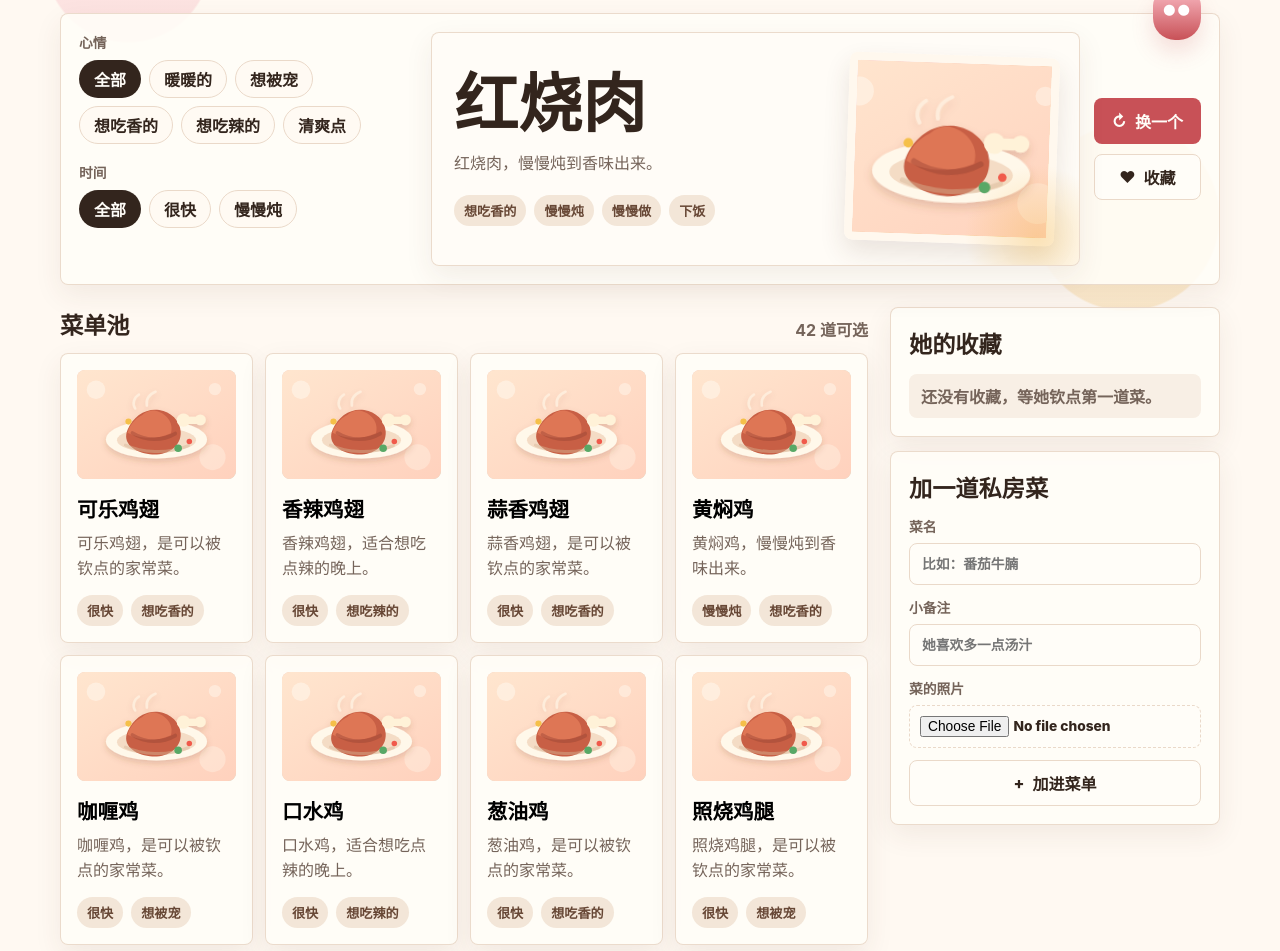
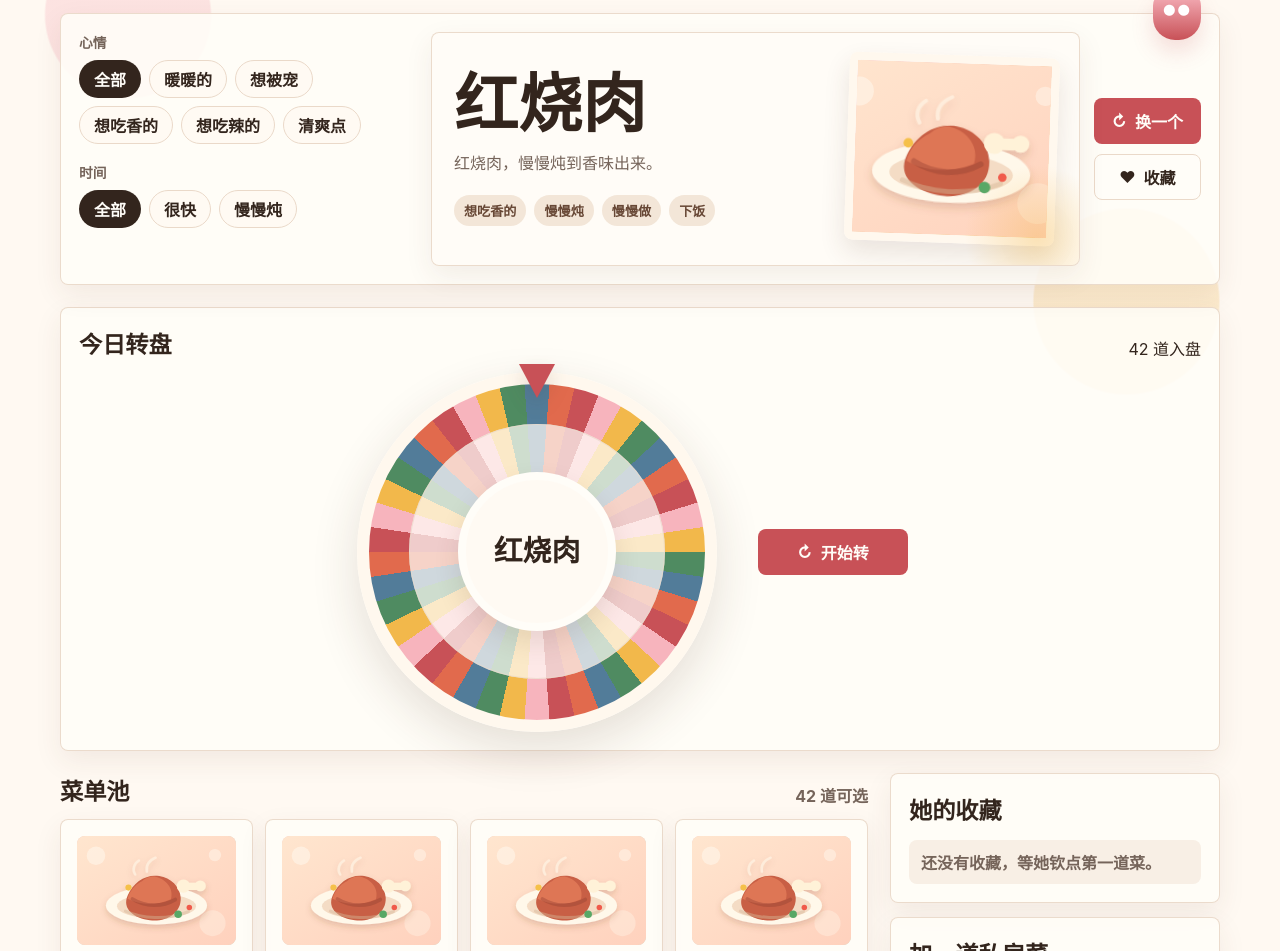
Before and after one commit to choclitmilc/dinner-picker, a plain HTML site: page index.html in a window 1280 px wide. Shown: the part 558-1509 px from the top of the page. Drawn offline with Linux system fonts and the light colour scheme.

Commit message:
Add dinner decision wheel

```diff
--- a/app.js
+++ b/app.js
@@ -91,9 +91,16 @@ const dishGrid = document.querySelector("#dishGrid");
 const dishCount = document.querySelector("#dishCount");
 const favoriteButton = document.querySelector("#favoriteButton");
 const surpriseButton = document.querySelector("#surpriseButton");
+const dishWheel = document.querySelector("#dishWheel");
+const wheelCount = document.querySelector("#wheelCount");
+const wheelResult = document.querySelector("#wheelResult");
+const spinWheelButton = document.querySelector("#spinWheelButton");
 const favoriteList = document.querySelector("#favoriteList");
 const dishForm = document.querySelector("#dishForm");
 const dishPhoto = document.querySelector("#dishPhoto");
+const wheelColors = ["#c85157", "#f7b4bd", "#f2b84b", "#4f8b61", "#527c99", "#e16a4d"];
+let wheelRotation = 0;
+let wheelSpinning = false;
 
 function slugify(value) {
   return Array.from(value)
@@ -184,6 +191,54 @@ function pickRandomDish() {
   const pool = getFilteredDishes();
   selectedDish = pool[Math.floor(Math.random() * pool.length)] ?? getAllDishes()[0];
   render();
+}
+
+function buildWheelBackground(dishes) {
+  const step = 360 / dishes.length;
+  const slices = dishes.map((dish, index) => {
+    const color = wheelColors[index % wheelColors.length];
+    const start = (index * step).toFixed(3);
+    const end = ((index + 1) * step).toFixed(3);
+    return `${color} ${start}deg ${end}deg`;
+  });
+  return `conic-gradient(from -90deg, ${slices.join(", ")})`;
+}
+
+function renderWheel() {
+  const dishes = getAllDishes();
+  dishWheel.style.background = buildWheelBackground(dishes);
+  dishWheel.style.transform = `rotate(${wheelRotation}deg)`;
+  wheelCount.textContent = `${dishes.length} ${u("\\u9053\\u5165\\u76d8")}`;
+  wheelResult.textContent = selectedDish?.name ?? u("\\u7b49\\u4e00\\u9053\\u83dc");
+}
+
+function spinWheel() {
+  if (wheelSpinning) return;
+
+  const dishes = getAllDishes();
+  const winnerIndex = Math.floor(Math.random() * dishes.length);
+  const winner = dishes[winnerIndex];
+  const step = 360 / dishes.length;
+  const sliceCenter = winnerIndex * step + step / 2;
+  const currentNormalized = ((wheelRotation % 360) + 360) % 360;
+  const targetAtPointer = 360 - sliceCenter;
+  const extraTurns = 360 * 6;
+  const delta = extraTurns + ((targetAtPointer - currentNormalized + 360) % 360);
+
+  wheelSpinning = true;
+  spinWheelButton.disabled = true;
+  wheelResult.textContent = u("\\u8f6c\\u8d77\\u6765");
+  wheelRotation += delta;
+  dishWheel.style.transform = `rotate(${wheelRotation}deg)`;
+
+  window.setTimeout(() => {
+    selectedDish = winner;
+    wheelResult.textContent = winner.name;
+    wheelSpinning = false;
+    spinWheelButton.disabled = false;
+    render();
+    featuredDish.scrollIntoView({ behavior: "smooth", block: "center" });
+  }, 4300);
 }
 
 function renderFilterButtons(target, options, key) {
@@ -322,6 +377,7 @@ function render() {
   renderFilterButtons(moodFilters, moodOptions, "mood");
   renderFilterButtons(timeFilters, timeOptions, "time");
   renderFeaturedDish();
+  renderWheel();
   renderDishGrid();
   renderFavorites();
 }
@@ -329,5 +385,6 @@ function render() {
 surpriseButton.addEventListener("click", pickRandomDish);
 favoriteButton.addEventListener("click", toggleFavorite);
 dishForm.addEventListener("submit", addCustomDish);
+spinWheelButton.addEventListener("click", spinWheel);
 
 pickRandomDish();
--- a/index.html
+++ b/index.html
@@ -4,7 +4,7 @@
     <meta charset="UTF-8" />
     <meta name="viewport" content="width=device-width, initial-scale=1.0" />
     <title>&#25903;&#23567;&#23567;&#22823;&#29579;&#20170;&#22825;&#24819;&#21507;&#20160;&#20040;&#65311;</title>
-    <link rel="stylesheet" href="styles.css?v=classic-1" />
+    <link rel="stylesheet" href="styles.css?v=wheel-1" />
   </head>
   <body>
     <main class="app-shell">
@@ -60,6 +60,26 @@
         </div>
       </section>
 
+      <section class="wheel-panel" aria-labelledby="wheel-title">
+        <div class="section-heading">
+          <h2 id="wheel-title">&#20170;&#26085;&#36716;&#30424;</h2>
+          <span id="wheelCount"></span>
+        </div>
+        <div class="wheel-layout">
+          <div class="wheel-stage">
+            <div class="wheel-pointer" aria-hidden="true"></div>
+            <div class="dish-wheel" id="dishWheel" aria-hidden="true"></div>
+            <div class="wheel-center">
+              <strong id="wheelResult">&#31561;&#19968;&#36947;&#33756;</strong>
+            </div>
+          </div>
+          <button class="primary-button wheel-button" id="spinWheelButton" type="button">
+            <span aria-hidden="true">&circlearrowright;</span>
+            &#24320;&#22987;&#36716;
+          </button>
+        </div>
+      </section>
+
       <section class="content-grid">
         <div class="dish-section">
           <div class="section-heading">
@@ -101,6 +121,6 @@
       </footer>
     </main>
 
-    <script src="app.js?v=classic-1"></script>
+    <script src="app.js?v=wheel-1"></script>
   </body>
 </html>
--- a/styles.css
+++ b/styles.css
@@ -220,6 +220,7 @@ h1 {
 }
 
 .decision-panel,
+.wheel-panel,
 .mini-panel,
 .featured-dish,
 .dish-card {
@@ -403,6 +404,84 @@ h1 {
   margin-top: 22px;
 }
 
+.wheel-panel {
+  margin-top: 22px;
+  padding: 18px;
+}
+
+.wheel-layout {
+  display: grid;
+  grid-template-columns: minmax(260px, 360px) minmax(180px, auto);
+  align-items: center;
+  justify-content: center;
+  gap: 26px;
+}
+
+.wheel-stage {
+  position: relative;
+  width: min(360px, 76vw);
+  aspect-ratio: 1;
+  margin: 0 auto;
+  display: grid;
+  place-items: center;
+}
+
+.dish-wheel {
+  width: 100%;
+  height: 100%;
+  border: 12px solid #fff8ee;
+  border-radius: 50%;
+  box-shadow: var(--shadow);
+  transition: transform 4.2s cubic-bezier(0.12, 0.72, 0.16, 1);
+}
+
+.dish-wheel::after {
+  content: "";
+  position: absolute;
+  inset: 12%;
+  border-radius: 50%;
+  background: rgba(255, 253, 248, 0.72);
+  box-shadow: inset 0 0 0 1px rgba(234, 217, 201, 0.7);
+}
+
+.wheel-pointer {
+  position: absolute;
+  top: -8px;
+  z-index: 3;
+  width: 0;
+  height: 0;
+  border-left: 18px solid transparent;
+  border-right: 18px solid transparent;
+  border-top: 34px solid var(--rose);
+  filter: drop-shadow(0 8px 10px rgba(83, 52, 34, 0.16));
+}
+
+.wheel-center {
+  position: absolute;
+  z-index: 2;
+  width: 44%;
+  aspect-ratio: 1;
+  border: 8px solid #fffdf8;
+  border-radius: 50%;
+  background: #fffaf3;
+  display: grid;
+  place-items: center;
+  padding: 18px;
+  text-align: center;
+  box-shadow: 0 12px 26px rgba(83, 52, 34, 0.12);
+}
+
+.wheel-center strong {
+  font-family: "Noto Serif SC", serif;
+  font-size: clamp(1.2rem, 3vw, 1.8rem);
+  line-height: 1.2;
+}
+
+.wheel-button {
+  min-width: 150px;
+  justify-self: center;
+}
+
 .section-heading {
   display: flex;
   align-items: end;
@@ -566,7 +645,8 @@ input:focus {
   .hero,
   .decision-panel,
   .content-grid,
-  .pick-area {
+  .pick-area,
+  .wheel-layout {
     grid-template-columns: 1fr;
   }
 
```
